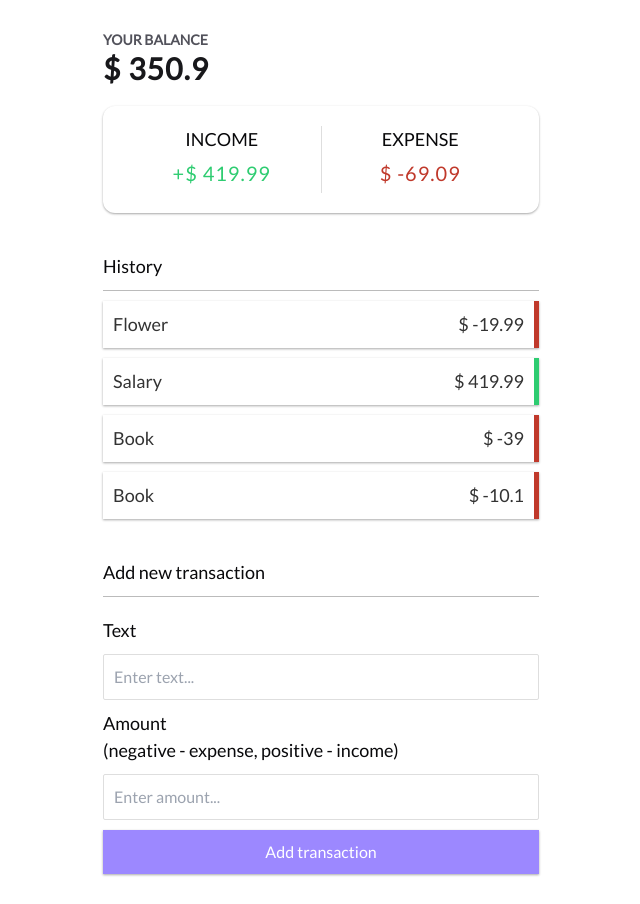
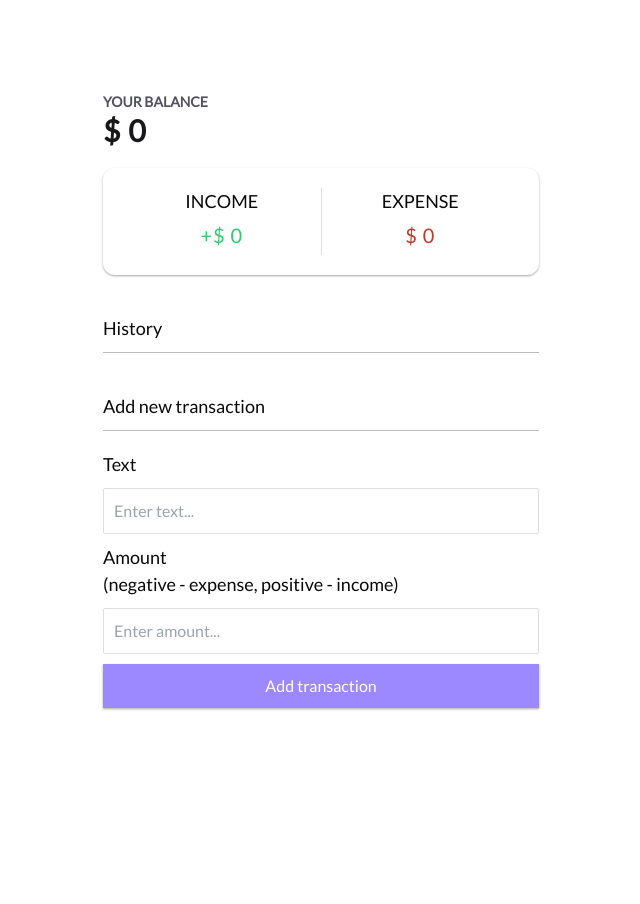
Before and after one commit to RenanFachin/VUE_ExpenseTracker, a Vue app: page / in a window 1280 px wide. Shown: the whole page, without its empty margins (319-959 px from the left). After the commit the page ends 800 px from the top, so only its background shows below. Built offline with nearby package versions, Linux system fonts and the light colour scheme.

Commit message:
feat: Cria lógica para salvar e buscar dados do localstorage

```diff
--- a/src/App.vue
+++ b/src/App.vue
@@ -1,5 +1,5 @@
 <script setup>
-import { ref, computed } from 'vue';
+import { ref, computed, onMounted } from 'vue';
 import { useToast } from '@/components/ui/toast/use-toast'
 const { toast } = useToast()
 
@@ -14,12 +14,15 @@
 // Utils
 // tudo que for reativo devemos utilizar ref
 
-const transactions = ref([
-  { id: 1, text: 'Flower', amount: -19.99 },
-  { id: 2, text: 'Salary', amount: 419.99 },
-  { id: 3, text: 'Book', amount: -39 },
-  { id: 4, text: 'Book', amount: -10.10 },
-])
+const transactions = ref([])
+
+onMounted(() => {
+  const savedTransactions = JSON.parse(localStorage.getItem('expense_tracker'))
+
+  if(savedTransactions){
+    transactions.value = savedTransactions
+  }
+})
 
 // Get Total
 const total = computed(() => {
@@ -61,6 +64,8 @@
     amount: amount
   })
 
+  saveTransactionsToLocalStorage()
+
   toast({
     description: `Transaction ${text} of value ${amount} was registered successfully`
   })
@@ -71,9 +76,16 @@
 function handleTransactionDeleted(id) {
   transactions.value = transactions.value.filter((transaction) => transaction.id !== id)
 
+  saveTransactionsToLocalStorage()
+
   toast({
     description: `Transaction deleted`
   })
+}
+
+// Save to localstorage
+function saveTransactionsToLocalStorage() {
+  localStorage.setItem('expense_tracker', JSON.stringify(transactions.value))
 }
 </script>
 
```
Also changed, not shown: 1 other file (tests, documents, lock files or other folders).
